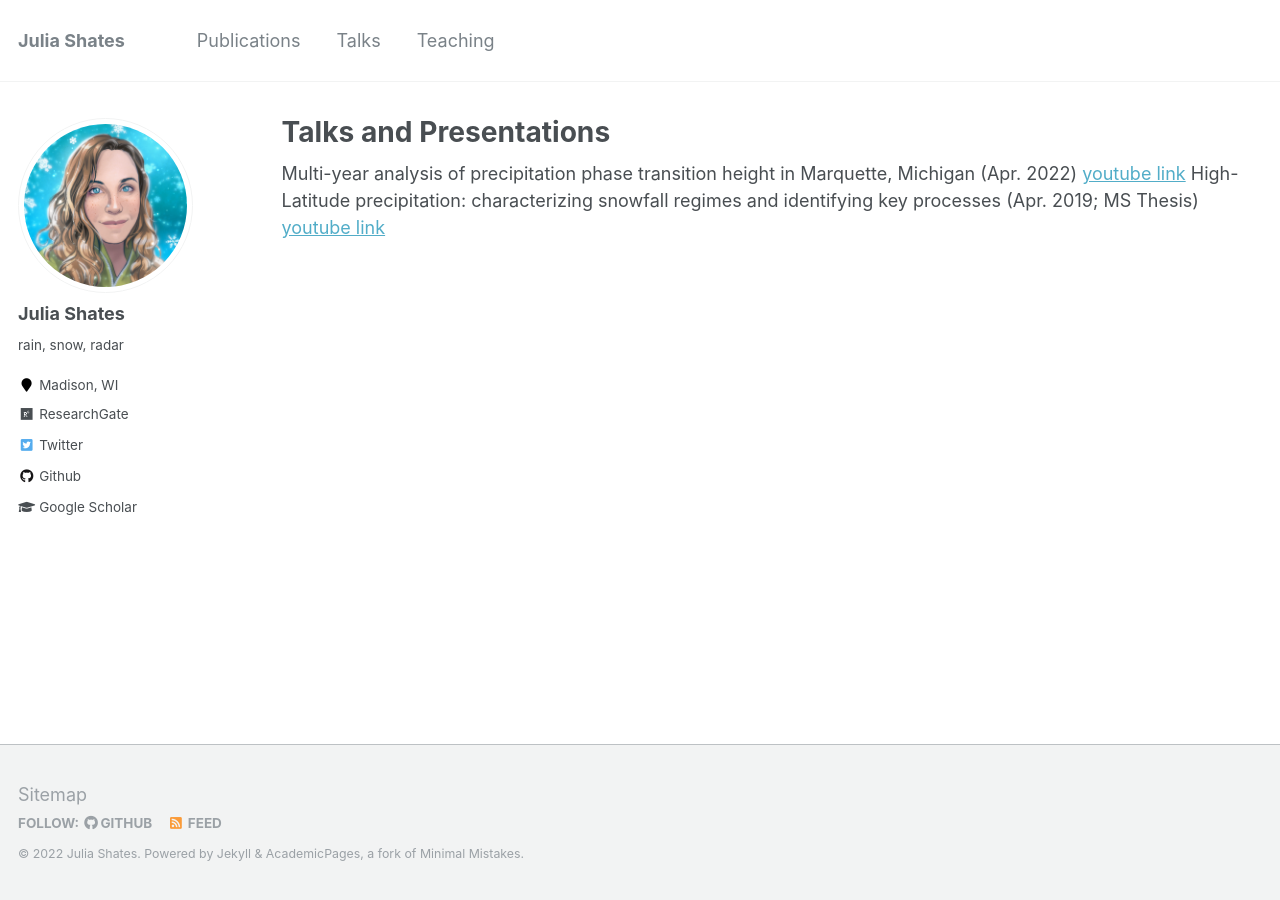
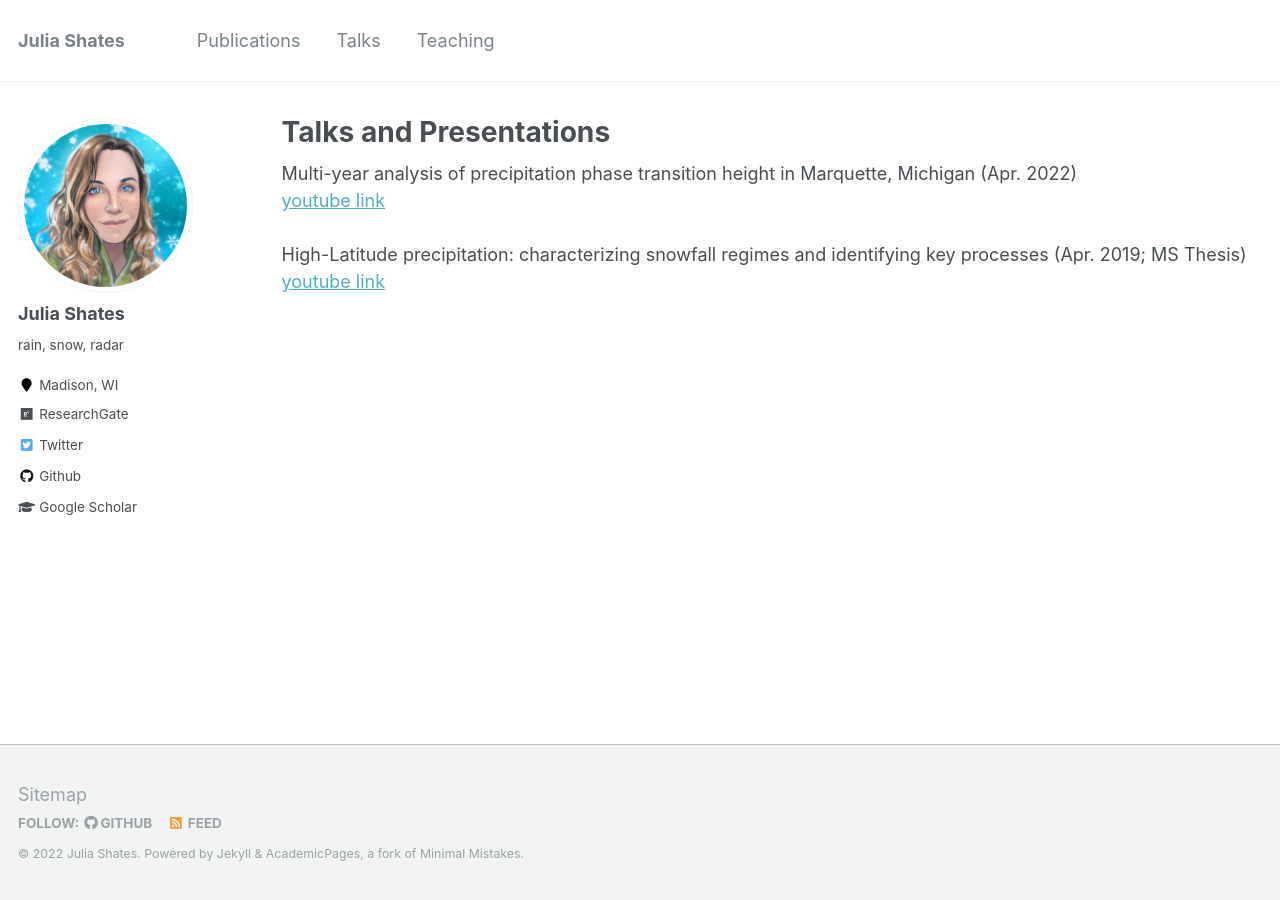
Before and after one commit to shates/shates.github.io, a Jekyll site: the page built from _pages/talks.html, in a window 1280 px wide. Built offline with Jekyll 4.4.1, drawn with Linux system fonts in a browser that asks for light colours.

Commit message:
Update talks.html

```diff
--- a/_pages/talks.html
+++ b/_pages/talks.html
@@ -4,12 +4,14 @@ title: "Talks and Presentations"
 permalink: /talks/
 author_profile: true
 ---
-Multi-year analysis of precipitation phase transition height in Marquette, Michigan (Apr. 2022)
+Multi-year analysis of precipitation phase transition height in Marquette, Michigan (Apr. 2022) <br>
 
 <a href="https://www.youtube.com/watch?v=sUe6yAVfxsI">youtube link</a>
+ <br>
+ <br>
 
 
 
-High-Latitude precipitation: characterizing snowfall regimes and identifying key processes (Apr. 2019; MS Thesis)
+High-Latitude precipitation: characterizing snowfall regimes and identifying key processes (Apr. 2019; MS Thesis)  <br>
 
-<a href="https://www.youtube.com/watch?v=QakFaJSEgOg&t=176s">youtube link</a>
+<a href="https://www.youtube.com/watch?v=QakFaJSEgOg&t=176s">youtube link</a>  <br>  <br>
```
